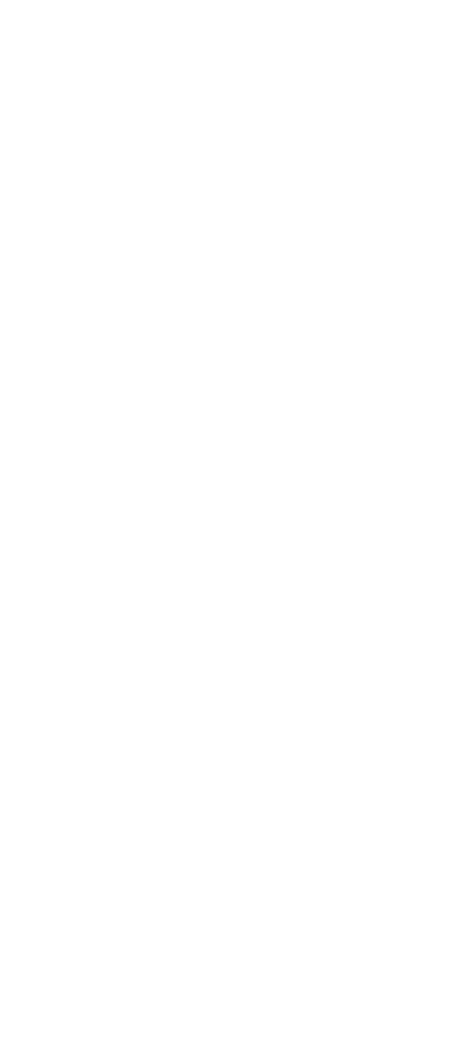
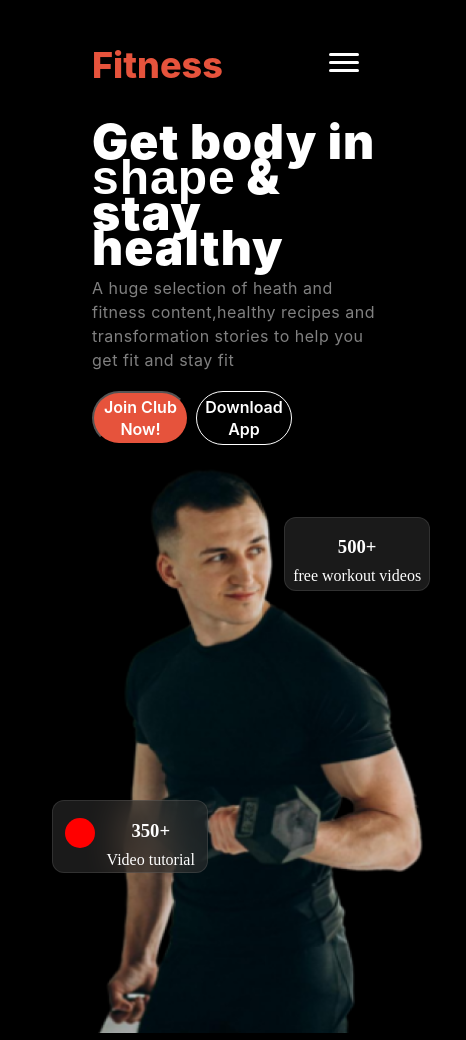
Before and after one commit to mumuuh6/Versatile-UI-Fitness, a plain HTML site: page main.html in a window 390 px wide. Shown: the whole page, 466 px wide, since content can reach past the window. Before the commit the page ends 844 px from the top, so only its background shows below. Drawn offline with Linux system fonts and the light colour scheme; a web font is replaced by a local one.

Commit message:
banner section

```diff
--- a/main.html
+++ b/main.html
@@ -3,9 +3,58 @@
 <head>
     <meta charset="UTF-8">
     <meta name="viewport" content="width=device-width, initial-scale=1.0">
-    <title>Document</title>
+    <title>Fitness</title>
+    <link rel="stylesheet" href="style/style.css">
 </head>
-<body>
+<body style="background-color: black;color: white;">
+    <header class="banner">
+        <nav class="navbar">
+            <h3 class="fitness">Fitness</h3>
+            <input type="checkbox" id="menu-toggle">
+            <label for="menu-toggle" class="hamburger">
+                <span></span>
+                <span></span>
+                <span></span>
+            </label>
+            <nav>
 
+                <ul class="navbar1 text ">
+                    <li><button class="btn btn1">Home</button></li>
+                    <li>Service</li>
+                    <li>Contact</li>
+                    <li>About</li>
+                </ul>
+            </nav>
+        </nav>
+        <nav class="picfix">
+            <nav>
+                <h3 class="Bigtext">Get body in <span style="font-family: 'Miama',sans-serif;">shape</span> & stay healthy</h3>
+                <p class="subtext">A huge selection of heath and fitness content,healthy recipes and transformation stories to help you get fit and stay fit</p>
+                <nav class="buttonclass">
+                    <button class="btn btn11 text" style="margin-right: 5px;">Join Club Now!</button>
+                    <button class="btn btn2 text" style="margin-left: 2px;">Download App</button>
+                </nav>
+            </nav>
+            <nav>
+                <img src="img/images/Images 2.png" alt="">
+                <nav  class="round1 position pos2">
+                    <nav class="round"> .</nav>
+                    <nav class="position1">
+                        <h3>350+</h3>
+                    <p style="margin-top: -10px;">Video tutorial</p>
+                    </nav>
+                </nav>
+                <nav class="round1 position pos3">
+                    <nav class="position1">
+                        <h3>500+</h3>
+                    <p style="margin-top: -10px;">free workout videos</p>
+                    </nav>
+                </nav>
+            </nav>
+        </nav>
+    </header>
+    <main style="margin-top: 100px;">
+
+    </main>
 </body>
 </html>
--- a/style/style.css
+++ b/style/style.css
@@ -0,0 +1,237 @@
+@import url('https://fonts.cdnfonts.com/css/miama');
+.banner{
+    width: 100%;
+    height: auto;
+    margin-left: 134px;
+    margin-right: 134px;
+}
+.margin{
+    margin-left: 134px;
+    margin-right: 134px;
+}
+nav>ul>li{
+    list-style: none;
+}
+.fitness{
+color: rgb(230, 83, 60);
+font-family: Inter;
+font-size: 36px;
+font-weight: 800;
+line-height: 120%;
+letter-spacing: 0%;
+text-align: left;
+}
+.navbar,.navbar1{
+    display: flex;
+    justify-content: space-between;
+}
+.navbar1{
+    margin-top: 50px;
+    margin-right: 234px;
+    gap: 100px;
+
+}
+#menu-toggle{
+    display: none;
+}
+.hamburger {
+    display: none;
+    flex-direction: column;
+    gap: 5px;
+    cursor: pointer;
+    margin-top: 45px;
+
+  }
+  .hamburger span {
+    display: block;
+    width: 30px;
+    height: 3px;
+    background-color: white;
+    border-radius: 2px;
+  }
+ul{
+    box-sizing: border-box;
+    border: 1px solid rgba(255, 255, 255, 0.1);
+    border-radius: 39px;
+
+}
+.Bigtext{
+    width: 500px;
+    height: 250px;
+    color: rgb(255, 255, 255);
+font-family: Inter;
+font-size: 5rem;
+font-weight: 900;
+line-height: 120%;
+letter-spacing: 0%;
+text-align: left;
+margin-top: 28px;
+}
+
+#menu-toggle {
+    display: none;
+  }
+  .hamburger {
+    display: none;
+    font-size: 24px;
+    cursor: pointer;
+  }
+.picfix{
+    display: flex;
+    justify-content: space-between;
+    margin-right: 310px;
+}
+.subtext{
+    margin-top: 100px;
+    width: 500px;
+    height: 65px;
+    color: rgba(255, 255, 255, 0.5);
+font-family: Inter;
+font-size: 1rem;
+font-weight: 400;
+line-height: 24px;
+letter-spacing: 0.5px;
+text-align: left;
+
+}
+.text,nav>ul>li>button{
+    color: rgb(255, 255, 255);
+font-family: Inter;
+font-size: 1rem;
+font-weight: 600;
+line-height: 22px;
+letter-spacing: 0%;
+text-align: center;
+}
+
+.btn{
+    border-radius: 46px;
+}
+.btn1{
+    background: rgb(230, 83, 60);
+width: 92px;
+height: 38px;
+}
+.buttonclass{
+    margin-top: 22px;
+}
+.btn11{
+    background: rgb(230, 83, 60);
+width: 159px;
+height: 38px;
+}
+.btn2{
+    background-color: black;
+    border: 1px solid rgb(255, 255, 255);
+width: 159px;
+height: 38px;
+}
+.position{
+    box-sizing: border-box;
+border: 1px solid rgba(255, 255, 255, 0.1);
+border-radius: 12px;
+backdrop-filter: blur(20px);
+background: rgba(48, 48, 48, 0.54);
+width: 146px;
+height: 68px;
+}
+.position1{
+    display: flex;
+flex-direction: column;
+align-items: center;
+justify-content: center;
+}
+.round1{
+    display: flex;
+    justify-content: space-evenly;
+    align-items: baseline;
+}
+.round{
+    background: red;
+    color: red;
+    border-radius: 50%;
+    width: 20px;
+    height: 20px;
+    padding: 5px;
+
+}
+.pos2{
+    position: absolute;
+    bottom: 120px;
+    right: 450px;
+}
+.pos3{
+    position:absolute;
+    top: 250px;
+    right: 140px;
+}
+@media screen and (max-width: 576px) {
+    .navbar1 {
+        display: none;
+      }
+
+      .hamburger {
+        display: flex;
+      #menu-toggle:checked + .hamburger + .navbar1 {
+        display: flex;
+        flex-direction: column;
+        gap: 10px;
+      }
+}
+.buttonclass{
+    margin: 0 auto;
+    max-width: 200px;
+
+}
+.banner{
+
+    margin-left: 84px;
+    margin-right: 44px;
+}
+.Bigtext{
+    width: 285px;
+    height: 2px;
+    font-size: 48px;
+    margin-top: 1px;
+    line-height: 35px;
+    letter-spacing: 1px;
+}
+.subtext{
+    width: 285px;
+    margin-top: 150px;
+}
+
+.buttonclass{
+    margin-top: 50px;
+    width: 352px;
+    height: 54px;
+    display: flex;
+
+}
+.btn11,.btn2{
+    width: 169px;
+    height: 54px;
+}
+.picfix{
+    flex-direction: column;
+
+}
+img{
+width: 353px;
+height: 588px;
+}
+.pos3{
+position: absolute;
+width: 145.91px;
+height: 74.09px;
+left: 284.2px;
+top: 516.6px;
+}
+.pos2{
+    position: absolute;
+width: 155.74px;
+height: 72.58px;
+left: 52px;
+top: 800.38px;
+}
+}
```
Also changed, not shown: img/images/Images 2.png (added), img/images/exercise1.jpg (added), img/images/exercise2.png (added), img/images/exercise3.png (added), img/images/exercise5.jpg (added), img/images/exercise6.jpg (added), img/images/image 2.png (added), img/images/image 3.png (added), img/images/image 4.png (added), img/images/image 5.png (added), img/images/run.jpg (added), img/images/trainer1.png (added), img/images/trainer2.png (added), img/images/trainer3.png (added), 2 more files, 2 other files.
